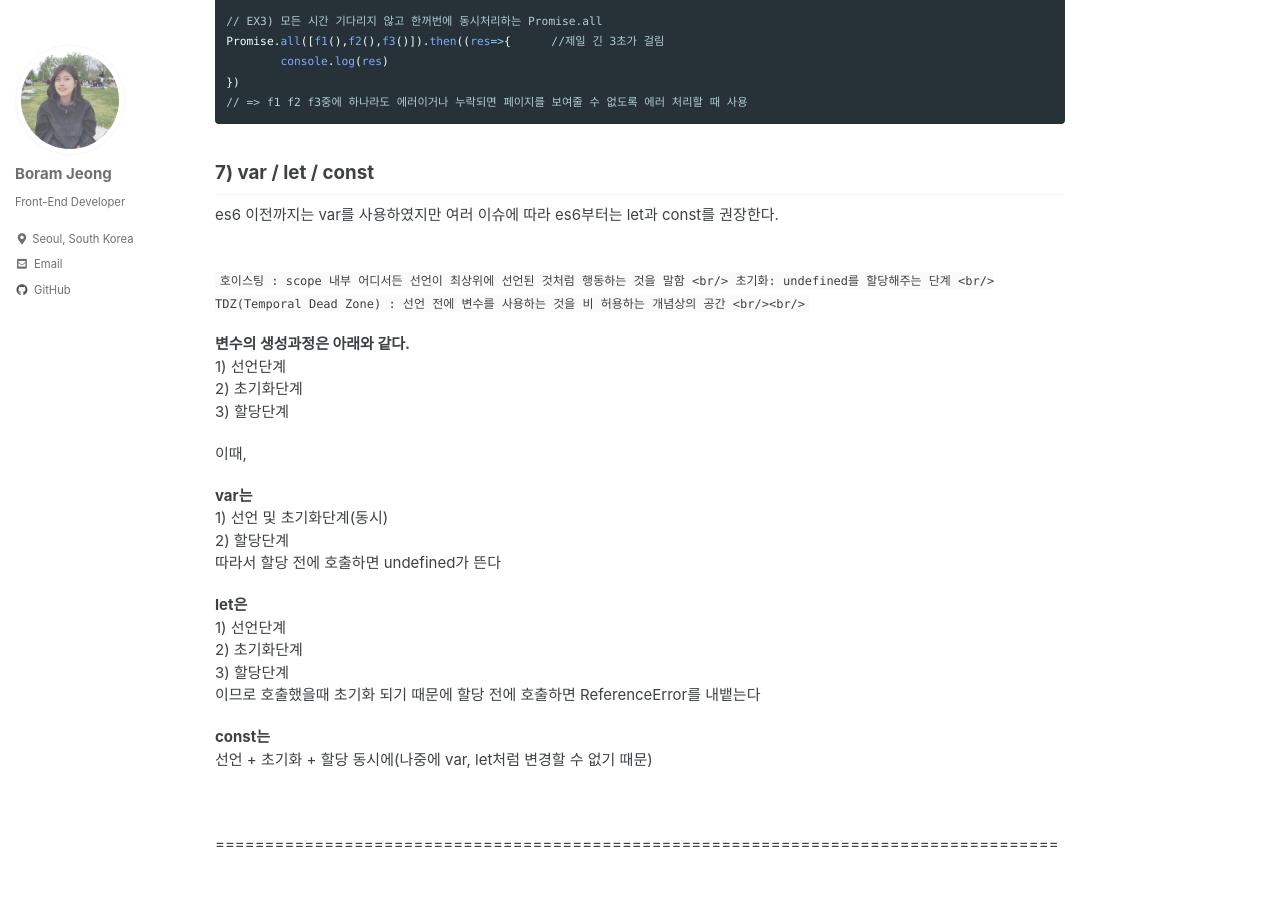
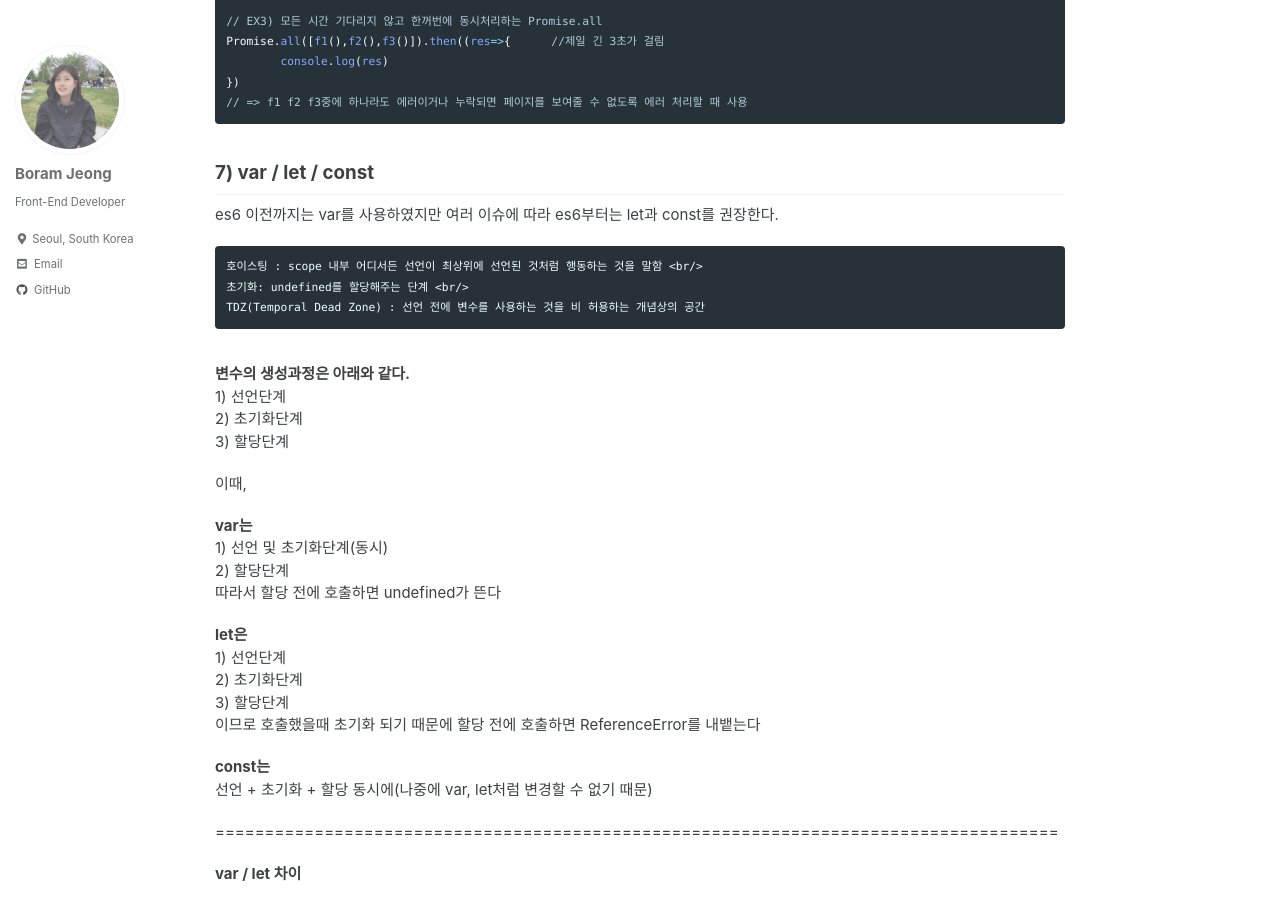
Before and after one commit to bo-ram-jeong/bo-ram-jeong.github.io, a Jekyll site: the page built from _posts/2022-09-13-javascript-es.md, in a window 1280 px wide and 900 px high, scrolled down 5546 px. Built offline with Jekyll 4.4.1, drawn with Linux system fonts in a browser that asks for light colours; cached includes are drawn as plain includes; emoji names are drawn with the system emoji font.

Commit message:
Update 2022-09-13-javascript-es.md

````diff
--- a/_posts/2022-09-13-javascript-es.md
+++ b/_posts/2022-09-13-javascript-es.md
@@ -250,14 +250,14 @@ Promise.all([f1(),f2(),f3()]).then((res=>{	//제일 긴 3초가 걸림
 ```
 
 ## 7) var / let / const
-es6 이전까지는 var를 사용하였지만 여러 이슈에 따라 es6부터는 let과 const를 권장한다. <br/><br/>
+es6 이전까지는 var를 사용하였지만 여러 이슈에 따라 es6부터는 let과 const를 권장한다. <br/>
 
-
-```호이스팅 : scope 내부 어디서든 선언이 최상위에 선언된 것처럼 행동하는 것을 말함 <br/>
+```
+호이스팅 : scope 내부 어디서든 선언이 최상위에 선언된 것처럼 행동하는 것을 말함 <br/>
 초기화: undefined를 할당해주는 단계 <br/>
-TDZ(Temporal Dead Zone) : 선언 전에 변수를 사용하는 것을 비 허용하는 개념상의 공간 <br/><br/>```
-
-
+TDZ(Temporal Dead Zone) : 선언 전에 변수를 사용하는 것을 비 허용하는 개념상의 공간
+```
+<br/>
 **변수의 생성과정은 아래와 같다.**
 <br/>
 1) 선언단계 <br/>
@@ -280,13 +280,9 @@ TDZ(Temporal Dead Zone) : 선언 전에 변수를 사용하는 것을 비 허용
 **const는** <br/>
 선언 + 초기화 + 할당 동시에(나중에 var, let처럼 변경할 수 없기 때문)
 
-<br/>
-
 =====================================================================================
 
-<br/>
-
-**var / let 차이**<br/>
+**var / let 차이**<br/><br/>
 **var** <br/>
 - 한번 선언된 변수 다시 선언 가능 <br/>
 - 선언 전에 사용 가능(선언은 호이스팅 되지만 값 할당은 호이스팅이 안되므로 상태는 undefined) <br/>
````
